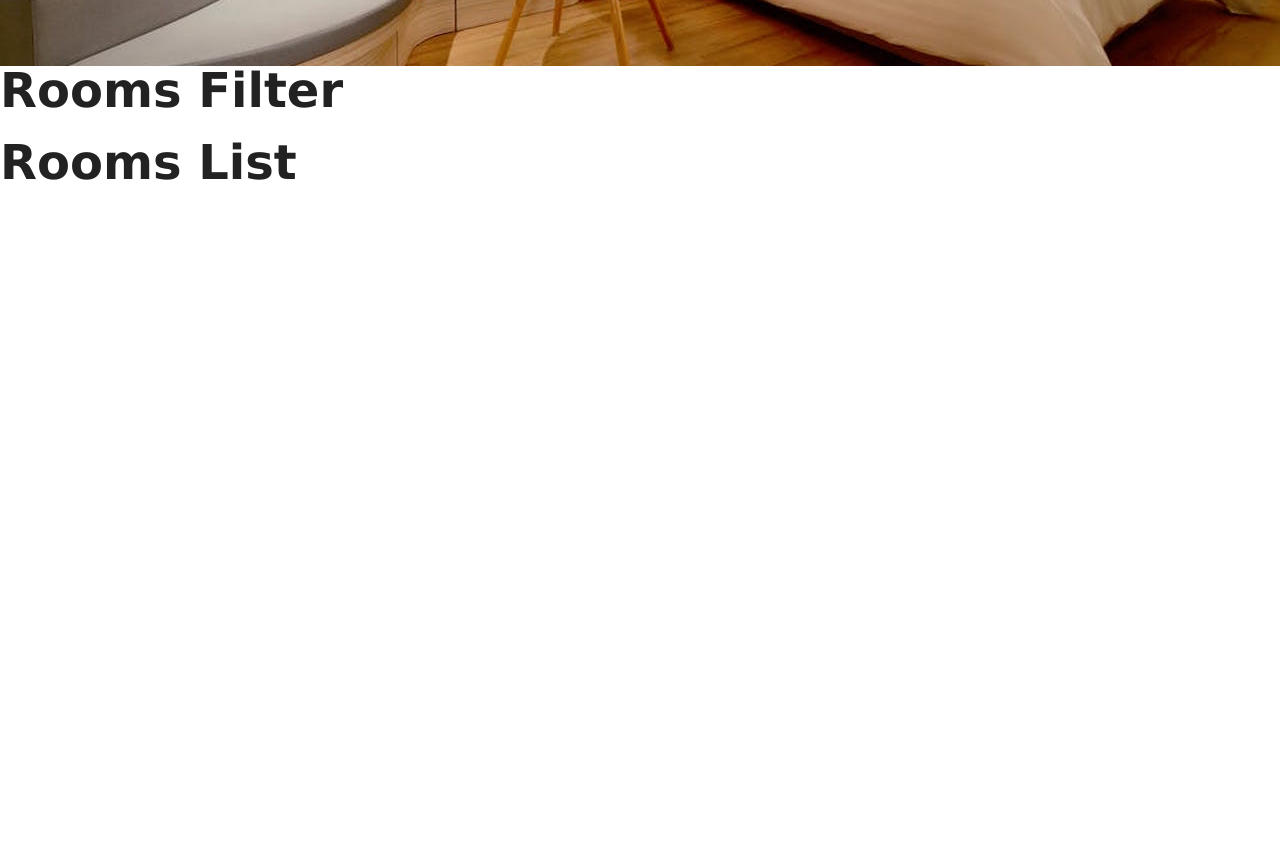
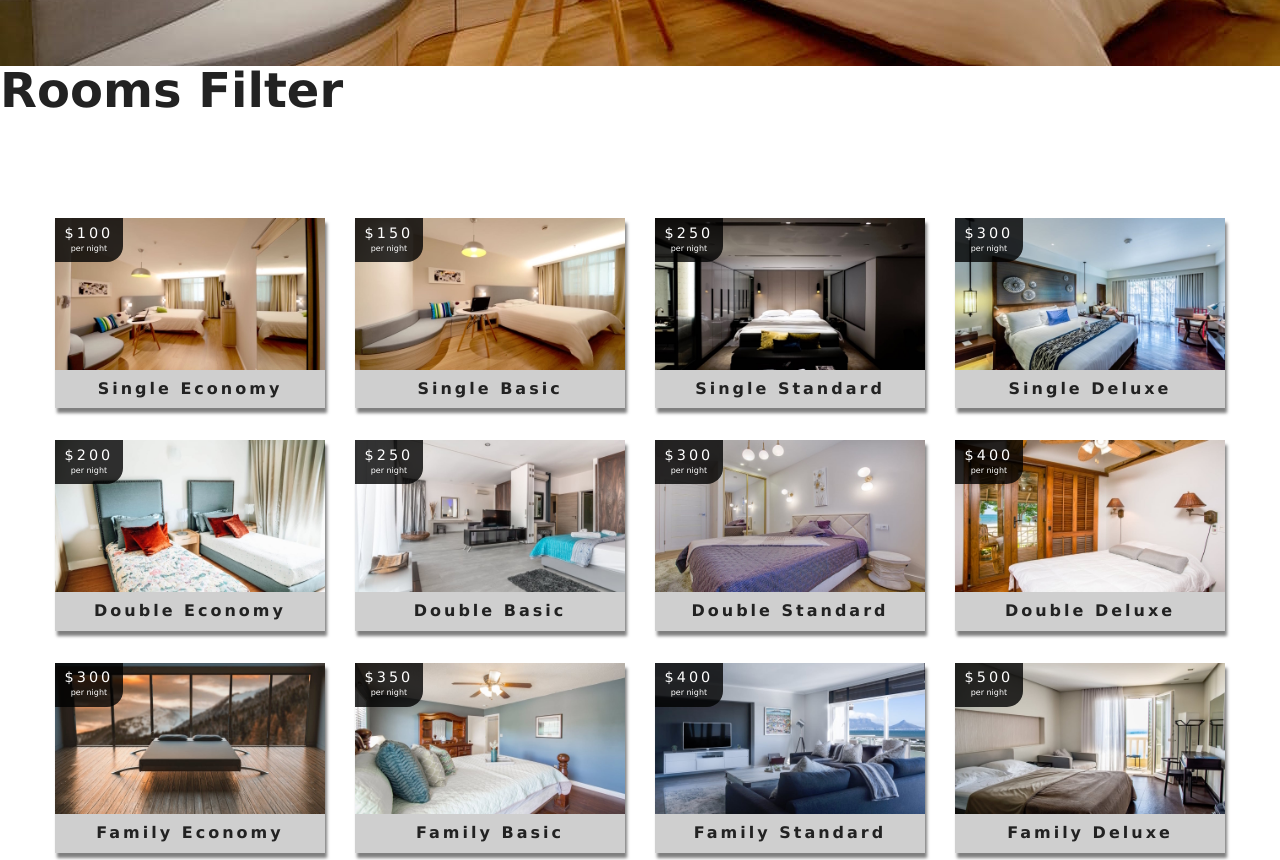
Before and after one commit to monsterkosh/hotely, a React (Create React App) app: page /rooms in a window 1280 px wide. Shown: the part 480-1340 px from the top of the page. Before the commit the page ends 800 px from the top, so only its background shows below. Built offline with nearby package versions, Linux system fonts and the light colour scheme.

Commit message:
rooms list

```diff
--- a/src/components/RoomList.js
+++ b/src/components/RoomList.js
@@ -1,9 +1,21 @@
 import React from 'react';
+import Room from './Room';
 
-export default function RoomList() {
+export default function RoomList({ rooms }) {
+  if (rooms.length === 0) {
+    return (
+      <div className='empty-search'>
+        <h3>no rooms match your search</h3>
+      </div>
+    );
+  }
   return (
-    <div>
-      <h1>Rooms List</h1>
-    </div>
+    <section className='roomslist'>
+      <div className='roomslist-center'>
+        {rooms.map((item) => {
+          return <Room key={item.id} room={item} />;
+        })}
+      </div>
+    </section>
   );
 }
--- a/src/context.js
+++ b/src/context.js
@@ -10,6 +10,15 @@ class RoomProvider extends Component {
     sorteredRooms: [],
     featuredRooms: [],
     loading: true,
+    type: 'all',
+    capacity: 1,
+    price: 0,
+    minPrice: 0,
+    maxPrice: 0,
+    minSize: 0,
+    maxSize: 0,
+    breakfast: false,
+    pets: false,
   };
 
   // getData
@@ -17,11 +26,17 @@ class RoomProvider extends Component {
   componentDidMount() {
     let rooms = this.formatData(items);
     let featuredRooms = rooms.filter((room) => room.featured === true);
+    let maxPrice = Math.max(...rooms.map((item) => item.price));
+    let maxSize = Math.max(...rooms.map((item) => item.size));
+
     this.setState({
       rooms,
       featuredRooms,
       sortedRooms: rooms,
       loading: false,
+      price: maxPrice,
+      maxPrice,
+      maxSize,
     });
   }
 
@@ -41,9 +56,25 @@ class RoomProvider extends Component {
     return room;
   };
 
+  handleChange = (event) => {
+    const type = event.target.type;
+    const name = event.target.name;
+    const value = event.target.value;
+  };
+
+  filterRooms = () => {
+    console.log('filter rooms function');
+  };
+
   render() {
     return (
-      <RoomContext.Provider value={{ ...this.state, getRoom: this.getRoom }}>
+      <RoomContext.Provider
+        value={{
+          ...this.state,
+          getRoom: this.getRoom,
+          handleChange: this.handleChange,
+        }}
+      >
         {this.props.children}
       </RoomContext.Provider>
     );
```
